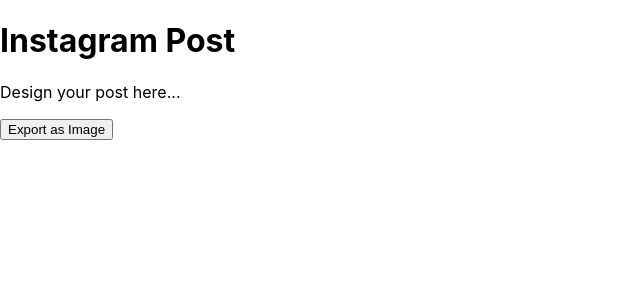
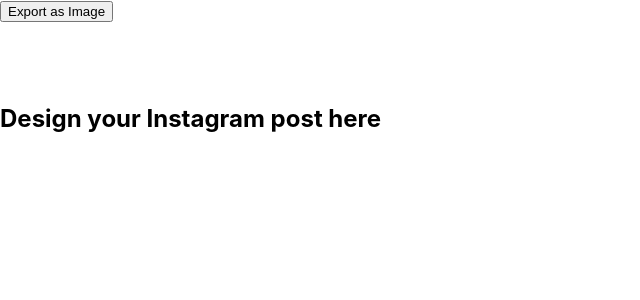
Before and after one commit to ehsandevs/social-post-creator, a React (Create React App) app: page /instagram in a window 1280 px wide. Shown: the top 300 px of the page, without its empty margins (0-640 px from the left). Built offline with nearby package versions, Linux system fonts and the light colour scheme.

Commit message:
refactor InstagramPost component to export as JPEG and enhance styling

```diff
--- a/src/Pages/Instagram.js
+++ b/src/Pages/Instagram.js
@@ -1,5 +1,5 @@
 import React, { useRef } from 'react';
-import { toPng } from 'html-to-image';
+import { toJpeg } from 'html-to-image';
 
 function InstagramPost() {
     const postRef = useRef();
@@ -9,10 +9,10 @@
             return;
         }
 
-        toPng(postRef.current)
+        toJpeg(postRef.current, { quality: 0.95 })
             .then((dataUrl) => {
                 const link = document.createElement('a');
-                link.download = 'instagram-post.png';
+                link.download = 'instagram-post.jpeg';
                 link.href = dataUrl;
                 link.click();
             })
@@ -23,14 +23,14 @@
 
     return (
         <div className="InstagramPost">
-            <div ref={postRef} className="post-design">
-                {/* Add your design elements here */}
-                <h1>Instagram Post</h1>
-                <p>Design your post here...</p>
-            </div>
             <button onClick={exportAsImage}>
                 Export as Image
             </button>
+            <div ref={postRef} className="post-design" style={{ width: '1080px', height: '1080px' }}>
+                {/* Add your design elements here */}
+                <h1 style={{ color: 'white' }}>Instagram Post</h1>
+                <h2>Design your Instagram post here</h2>
+            </div>
         </div>
     );
 }
```
